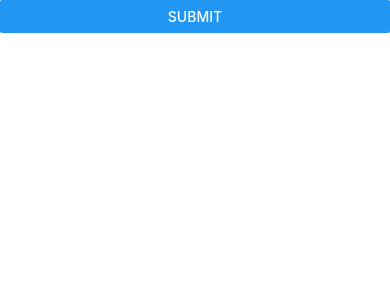
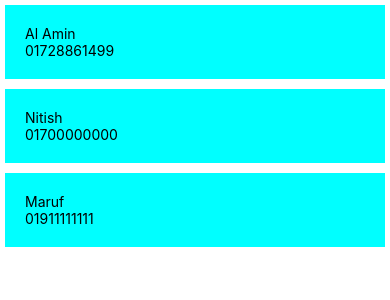
Before and after one commit to AlAminKabbo/React_Native, a React Native app in the folder Test_Project/: screen / in a window 390 px wide. Shown: the top 300 px of the page. Built offline with nearby package versions, Linux system fonts and the light colour scheme.

Commit message:
Update App.js

```diff
--- a/Test_Project/App.js
+++ b/Test_Project/App.js
@@ -1,11 +1,31 @@
 import React from 'react';
-import CustomAlert from './Screen/CustomAlert';
 
-const App = () => {
+import {View, Text, StyleSheet} from 'react-native';
+
+const Profile = ({name, phoneNumber}) => {
   return (
-    // <ImageScreen />
-    <CustomAlert />
+    <View style={styles.myView}>
+      <Text>{name}</Text>
+      <Text>{phoneNumber}</Text>
+    </View>
   );
 };
 
+function App() {
+  return (
+    <View>
+      <Profile name="Al Amin" phoneNumber="01728861499" />
+      <Profile name="Nitish" phoneNumber="01700000000" />
+      <Profile name="Maruf" phoneNumber="01911111111" />
+    </View>
+  );
+}
+
+const styles = StyleSheet.create({
+  myView: {
+    backgroundColor: 'cyan',
+    padding: 20,
+    margin: 5,
+  },
+});
 export default App;
```
